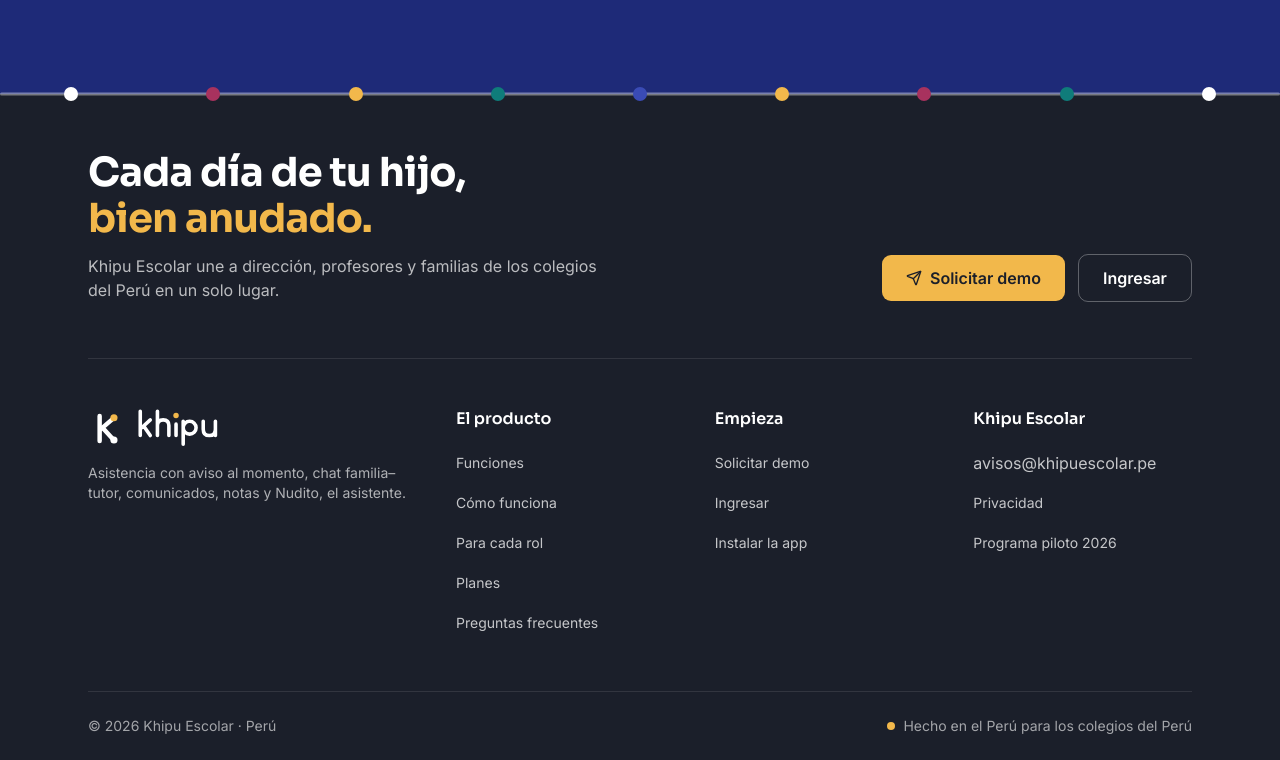
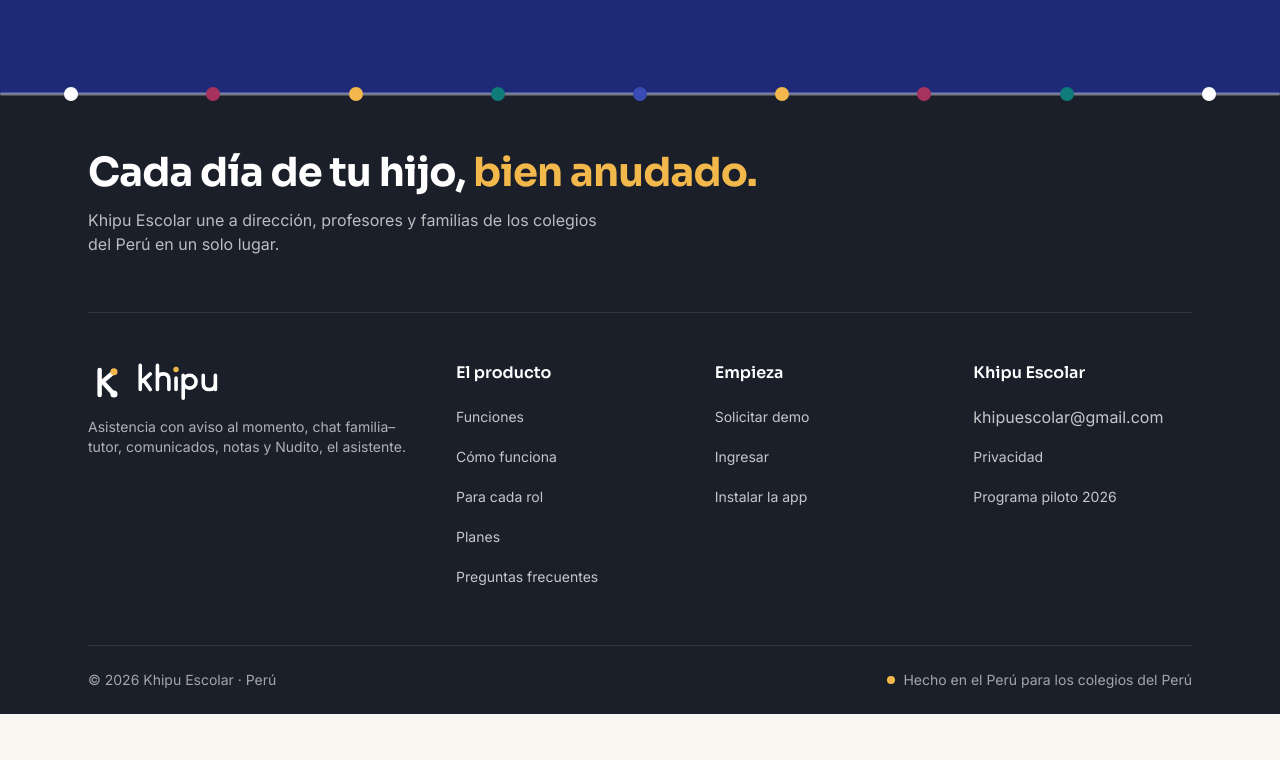
Before and after one commit to khipuescolar-cloud/khipu-escolar-next.js, a Next.js app: page / in a window 1280 px wide. Shown: the part 10214-10974 px from the top of the page. After the commit the page ends 10928 px from the top, so only its background shows below. Built offline with nearby package versions, Linux system fonts and the light colour scheme; no server answers; the database is empty.

Commit message:
Remove footer buttons and use khipuescolar@gmail.com as public contact
Co-Authored-By: Claude Opus 5.5 <noreply@anthropic.com>

```diff
--- a/conversaciones/2026-10-28_carlos_claude-code_app-y-landing.md
+++ b/conversaciones/2026-10-28_carlos_claude-code_app-y-landing.md
@@ -75,3 +75,11 @@
 
 - Día en el colegio con 4 avisos con Khipu (llegó, tarea, reunión, libreta) frente a 3 sin Khipu (cuaderno, WhatsApp, días después); tarjeta del hero bajo la laptop; mini barra de funciones eliminada (`NavFunciones.tsx` borrado); pestañas de roles de tamaño fijo y con a quién va cada una; sección de seguridad quitada (y su ancla); preguntas frecuentes con color, íconos y Nudito; formulario en 3 bloques numerados; pie nuevo (`PieSitio.tsx`). Detalle en specs/25 · «Movimiento».
 - e2e: la lista de secciones de `landing-publica.test.ts` cambia «seguridad» por «roles». lint, typecheck y e2e de landing + solicitudes 6/6; capturas en 1440 y 390 px.
+
+> [imagen] tenemos un scroll horizontal, no me gusta por que descuadra toda la pantalla
+
+- La marca de la hora de «Un día en el colegio» se salía de la tarjeta al final del recorrido; ahora la recorta su contenedor (`overflow-x-clip`). Sin scroll horizontal en 1440, 1024, 768, 390 y 375 px.
+
+> quitamos los botones de solicitar demo y de ingresar , que se encuentran en el footer ; y el correo par khipu es de khipuescolar@gmail.com
+
+- Pie sin botones. `correoContactoPublico()` usa el buzón de soporte configurado o, si no hay, `CORREO_CONTACTO_KHIPU` (khipuescolar@gmail.com), ya no el remitente de los avisos. Aplica al pie y a /privacidad.
--- a/specs/25-landing-publica.md
+++ b/specs/25-landing-publica.md
@@ -23,7 +23,7 @@ Que un director o promotor que llega a la raíz del dominio entienda en un minut
 - **No se inventa nada:** sin testimonios, logos de clientes, cifras de usuarios ni premios. Cada función descrita existe en su spec (04–17, 19, 23, 24). En su lugar va la franja «Programa piloto 2026: buscamos los primeros colegios».
 - **Planes desde la BD:** `PlanCatalogo` + `PlanModulo` (solo `activo`, por `orden`). Cada tarjeta muestra nombre, descripción, precio (si `precioPorAlumno > 0`: «S/ X.XX por alumno al mes», más «Mínimo S/ Y al mes» si hay mínimo; si no, «Precio según tamaño del colegio»), «Todo lo de <anterior>, más:» con los módulos nuevos (o «Incluye:» en el primero) y «Quiero este plan». `soporte` y `avisos` no se listan como módulo del plan (la mesa de ayuda se anuncia para todos los planes; los avisos van dentro de asistencia). Si la BD no responde o el catálogo está vacío, se usan los planes de `FEATURES` (la landing no se cae).
 - **Campo trampa** `sitio`: fuera de la vista (`absolute -left-[9999px]`), `aria-hidden`, `tabIndex={-1}`, `autoComplete="off"`.
-- **Contacto del pie:** `mailto:` al buzón de soporte de la plataforma (`ConfigPlataforma` `soporte:correo`, specs/22) o, si no hay, a `EMAIL_FROM_ADDRESS`. Nunca a `SMTP_USER` (puede ser una cuenta personal).
+- **Contacto del pie:** `mailto:` al buzón de soporte de la plataforma (`ConfigPlataforma` `soporte:correo`, specs/22) o, si no hay, al correo público fijo `CORREO_CONTACTO_KHIPU` = khipuescolar@gmail.com (2026-10-29). Nunca al remitente de los avisos ni a `SMTP_USER`.
 - **Tema siempre claro:** `esRutaPublica(pathname, segmentos)` en `Proveedores.tsx` reconoce el sitio por su grupo de rutas (`useSelectedLayoutSegments()[0] === "(sitio)"`), **no** por `pathname === "/"`: en un subdominio de colegio el navegador también ve `/` (rewrite a `/inicio`) y forzaría el tema claro en el panel.
 - **Voz:** «usted» al director en las secciones de venta (hero, planes, preguntas, formulario) y «tú» cuando se habla de la familia (pestaña Familias, mensaje de éxito que pide la spec).
 
@@ -41,7 +41,7 @@ Solo lectura: `planes_catalogo`, `plan_modulos`, `config_plataforma` (`soporte:c
 // src/lib/server/landing.ts (sin sesión, solo lectura)
 leerCatalogoPublico(): Promise<FilaCatalogoPublico[]>
 planesPublicos(): Promise<{ planes: PlanPublico[]; desdeCatalogo: boolean }>   // respaldo: planes del código
-correoContactoPublico(): Promise<string | null>                               // buzón de soporte o remitente
+correoContactoPublico(): Promise<string>                                      // buzón de soporte o khipuescolar@gmail.com
 // src/lib/landing-planes.ts (puro)
 armarPlanesPublicos(filas): PlanPublico[]   // activos, por orden, incluyeA/nuevos, precio en PEN o SIN_PRECIO
 catalogoDeCodigo(): FilaCatalogoPublico[]
@@ -70,7 +70,7 @@ solicitarDemoAction(previo, formData): Promise<EstadoFormularioDemo>   // ok | e
 - **Para cada rol** (`_componentes/PestanasRoles.tsx`): pestañas propias (tablist accesible con flechas, Inicio y Fin) con el rol y a quién va dirigido. Los tres paneles comparten la celda de la rejilla (los inactivos con `inert` e invisibles), así el bloque no cambia de tamaño al cambiar de pestaña.
 - **Preguntas frecuentes:** fondo índigo cielo suave, cada pregunta en su tarjeta con un ícono de color y borde del mismo tono al abrirse. Nudito invita a preguntar (burbuja cochinilla, Nunito) con el botón «Hacer otra pregunta» (→ #demo).
 - **Formulario de demo:** tres bloques numerados (Sobre usted · Su colegio · ¿Cómo le contactamos?) con ejemplos en cada campo; el consentimiento y el envío van separados por un filete.
-- **Pie** (`_componentes/PieSitio.tsx`): fondo `tinta` con la cuerda del khipu arriba; cierre con el lema y «Solicitar demo» / «Ingresar»; columnas El producto, Empieza y Khipu Escolar (correo de contacto, Privacidad, Programa piloto 2026); «Hecho en el Perú para los colegios del Perú».
+- **Pie** (`_componentes/PieSitio.tsx`): fondo `tinta` con la cuerda del khipu arriba; cierre con el lema (sin botones: la demo está justo arriba); columnas El producto, Empieza y Khipu Escolar (correo de contacto, Privacidad, Programa piloto 2026); «Hecho en el Perú para los colegios del Perú».
 - **Seguridad:** la sección se quitó de la landing por ahora (2026-10-29), igual que su ancla del encabezado. La Ley 29733 sigue en las garantías del hero y en las preguntas frecuentes.
 - Detalles: los botones se hunden a 0,96 al presionar; precios y horas con `tabular-nums`; selección de texto en maíz y cursor de texto en índigo cielo; los planes suben 4 px al pasar el cursor.
 - **Sin JS o con «reducir movimiento»** (`gsap.matchMedia`): el HTML ya trae el estado final y la página se ve completa y quieta (primer aviso, cuerdas anudadas, día completo). Nada se oculta antes de que cargue el JS.
@@ -92,7 +92,7 @@ solicitarDemoAction(previo, formData): Promise<EstadoFormularioDemo>   // ok | e
 - Demasiados envíos desde la misma IP (3 por hora) → `Alerta` con el mensaje de `crearSolicitudDemo`; lo escrito se conserva.
 - Error inesperado al guardar → «No pudimos enviar tus datos. Inténtalo de nuevo en unos minutos.» (se registra en el log).
 - `?plan=` con un valor que no es un plan → se ignora.
-- BD caída → planes del código y contacto = remitente.
+- BD caída → planes del código y contacto = khipuescolar@gmail.com.
 
 ## Pruebas
 - unit: `tests/unit/landing-planes.test.ts` (activos y orden, «todo lo de X» y módulos nuevos, plan que no contiene al anterior, precio en soles o «Precio según tamaño del colegio», respaldo del código).
--- a/src/app/(sitio)/_componentes/PieSitio.tsx
+++ b/src/app/(sitio)/_componentes/PieSitio.tsx
@@ -1,15 +1,11 @@
-import { Send } from "lucide-react";
 import Link from "next/link";
 import { HiloKhipu } from "@/components/marca/HiloKhipu";
 import { Logo } from "@/components/marca/Logo";
-import { buttonVariants } from "@/components/ui/button";
 import { cn } from "@/lib/utils";
-import { BOTON_MAIZ } from "./tonos";
 
-// Pie de la landing (specs/25): cierre con el lema y las dos acciones, columnas de enlaces y la cuerda del khipu arriba.
+// Pie de la landing (specs/25): cierre con el lema, columnas de enlaces y la cuerda del khipu arriba.
 // Fondo `tinta` para separarse de la sección de demo (índigo); logotipo blanco (manual: sobre fondos oscuros).
 
-const PRESION = "active:not-aria-[haspopup]:translate-y-0 active:scale-[0.96]";
 const ENLACE = "flex min-h-10 w-fit items-center text-cuerpo-sm text-white/75 underline-offset-4 transition-colors hover:text-maiz hover:underline";
 
 function Columna({ titulo, children }: { titulo: string; children: React.ReactNode }) {
@@ -21,25 +17,17 @@ function Columna({ titulo, children }: { titulo: string; children: React.ReactNo
   );
 }
 
-export function PieSitio({ contacto }: { contacto: string | null }) {
+export function PieSitio({ contacto }: { contacto: string }) {
   return (
     <footer className="relative bg-tinta text-white">
       <HiloKhipu claro className="absolute inset-x-0 -top-2" />
       <div className="mx-auto max-w-6xl px-4 sm:px-6">
-        <div className="grid gap-8 border-b border-white/10 py-14 md:grid-cols-[1.4fr_1fr] md:items-end">
+        <div className="border-b border-white/10 py-14">
           <div className="flex flex-col gap-3">
             <p className="font-heading text-[32px] leading-[38px] font-bold tracking-[-0.02em] text-balance sm:text-[40px] sm:leading-[46px]">
               Cada día de tu hijo, <span className="text-maiz">bien anudado.</span>
             </p>
             <p className="max-w-lg text-cuerpo text-pretty text-white/70">Khipu Escolar une a dirección, profesores y familias de los colegios del Perú en un solo lugar.</p>
-          </div>
-          <div className="flex flex-col gap-3 sm:flex-row md:justify-end">
-            <Link href="/#demo" className={cn(buttonVariants({ size: "lg" }), "h-12 px-6", PRESION, BOTON_MAIZ)}>
-              <Send strokeWidth={2} aria-hidden /> Solicitar demo
-            </Link>
-            <Link href="/login" className={cn(buttonVariants({ variant: "outline", size: "lg" }), "h-12 border-white/30 bg-transparent px-6 text-white hover:bg-white/10 hover:text-white", PRESION)}>
-              Ingresar
-            </Link>
           </div>
         </div>
 
@@ -83,13 +71,11 @@ export function PieSitio({ contacto }: { contacto: string | null }) {
             </li>
           </Columna>
           <Columna titulo="Khipu Escolar">
-            {contacto && (
-              <li>
-                <a href={`mailto:${contacto}`} className={cn(ENLACE, "break-all")}>
-                  {contacto}
-                </a>
-              </li>
-            )}
+            <li>
+              <a href={`mailto:${contacto}`} className={cn(ENLACE, "break-all")}>
+                {contacto}
+              </a>
+            </li>
             <li>
               <Link href="/privacidad" className={ENLACE}>
                 Privacidad
--- a/src/lib/server/landing.ts
+++ b/src/lib/server/landing.ts
@@ -36,19 +36,21 @@ export async function planesPublicos(): Promise<{ planes: PlanPublico[]; desdeCa
   return { planes: armarPlanesPublicos(catalogoDeCodigo()), desdeCatalogo: false };
 }
 
+/** Correo público de Khipu Escolar (pie de la landing y privacidad) cuando la plataforma no configuró otro. */
+export const CORREO_CONTACTO_KHIPU = "khipuescolar@gmail.com";
+
 /**
- * Correo de contacto público: el buzón de soporte configurado en la plataforma (specs/22) o, si no hay, el
- * remitente de los avisos. Nunca la cuenta SMTP (puede ser personal).
+ * Correo de contacto público: el buzón de soporte configurado en la plataforma (specs/22) o, si no hay,
+ * `CORREO_CONTACTO_KHIPU`. Nunca el remitente de los avisos ni la cuenta SMTP.
  */
-export async function correoContactoPublico(): Promise<string | null> {
+export async function correoContactoPublico(): Promise<string> {
   try {
     const fila = await db.configPlataforma.findUnique({ where: { clave: CLAVE_CORREO_SOPORTE } });
     const v = fila?.valor as { correo?: unknown } | string | null | undefined;
     const guardado = typeof v === "string" ? v : typeof v?.correo === "string" ? v.correo : "";
     if (guardado.includes("@")) return guardado.trim();
   } catch {
-    // sin BD: se usa el remitente
+    // sin BD: se usa el correo público fijo
   }
-  const remitente = process.env.EMAIL_FROM_ADDRESS?.trim() ?? "";
-  return remitente.includes("@") ? remitente : null;
+  return CORREO_CONTACTO_KHIPU;
 }
```
